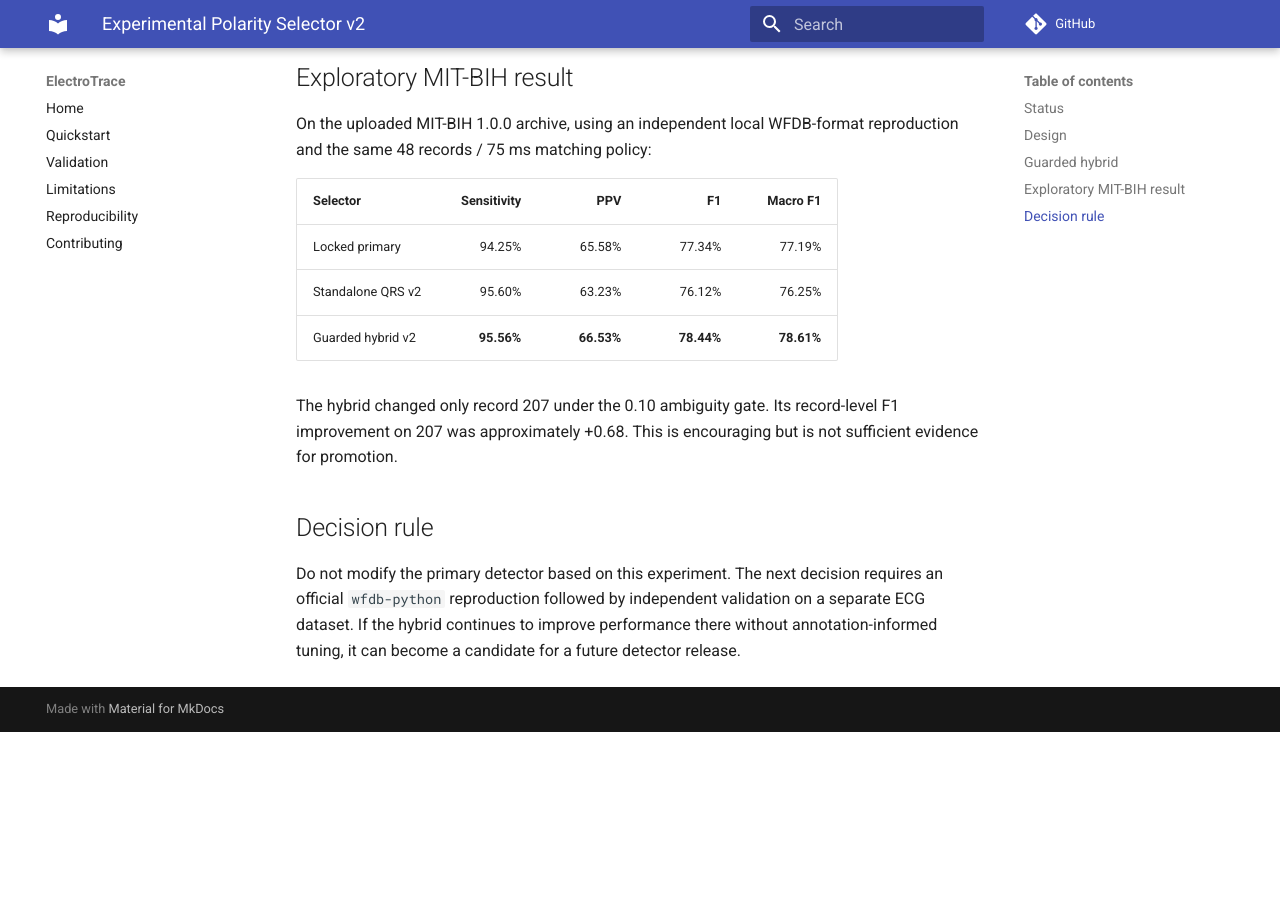
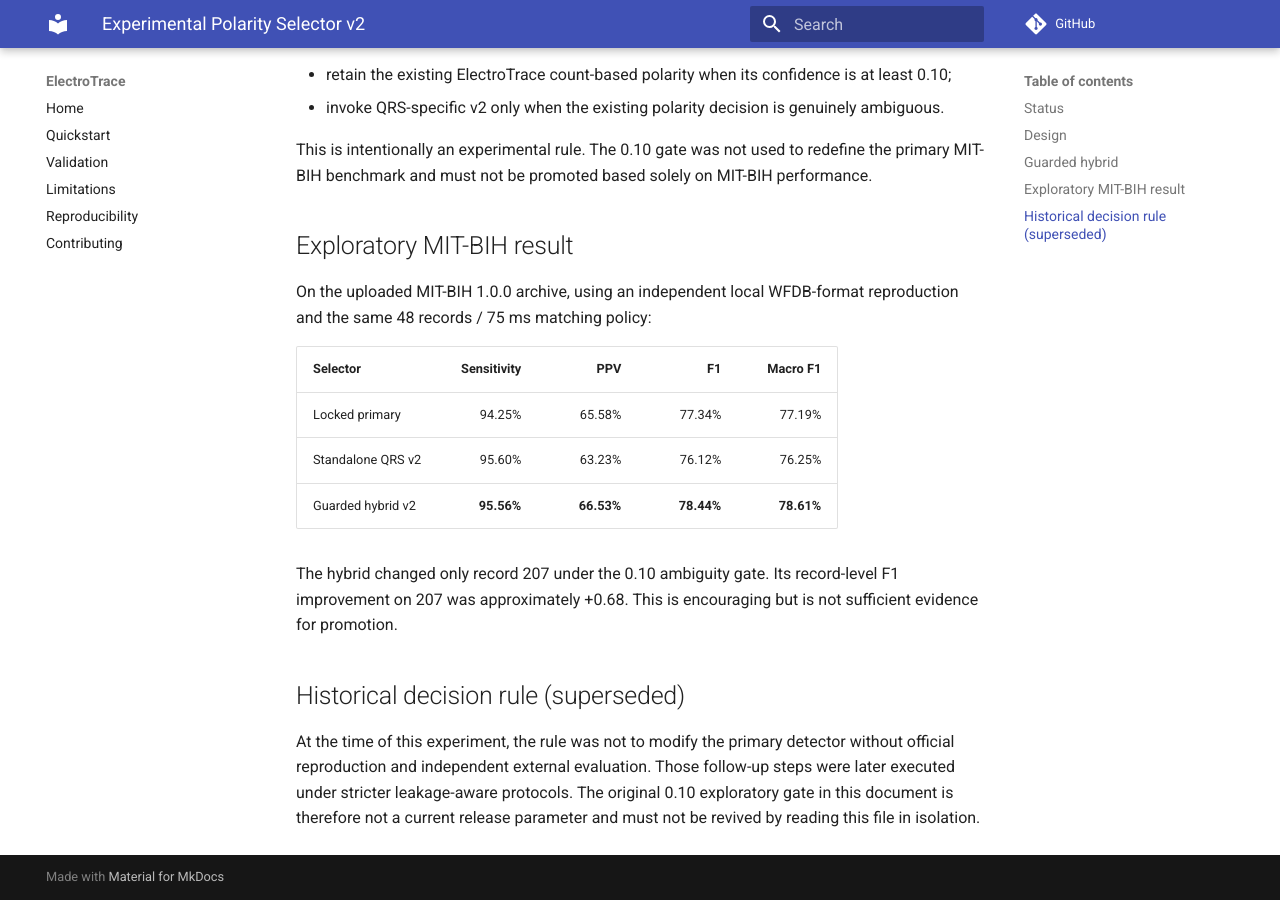
Before and after one commit to Virelion-Biotech/Virelion-ElectroTrace, an MkDocs documentation site: the page built from docs/POLARITY_V2.md, in a window 1280 px wide and 900 px high, scrolled down 957 px. Built offline with MkDocs 1.6.1 and Material for MkDocs 9.7.7, drawn with Linux system fonts in a browser that asks for light colours; comment, search, counter and statistics services are not loaded; before the commit the page ends 1689 px from its top, so only the background shows below that; some of the changed text lies outside the part shown.

Commit message:
Mark polarity v2 document as historical

```diff
--- a/docs/POLARITY_V2.md
+++ b/docs/POLARITY_V2.md
@@ -1,4 +1,11 @@
 # Experimental Polarity Selector v2
+
+> **Historical experiment.** This document records the early v2 polarity work
+> that informed later leakage analysis. It is not the current selector or gate
+> specification. The repository subsequently completed development-only gate
+> derivation, locked non-regression audits, and prospective external evaluation;
+> use `validation_reports/VALIDATION_STATUS.md` for current evidence.
+
 
 ## Status
 
@@ -37,6 +44,6 @@
 
 The hybrid changed only record 207 under the 0.10 ambiguity gate. Its record-level F1 improvement on 207 was approximately +0.68. This is encouraging but is not sufficient evidence for promotion.
 
-## Decision rule
+## Historical decision rule (superseded)
 
-Do not modify the primary detector based on this experiment. The next decision requires an official `wfdb-python` reproduction followed by independent validation on a separate ECG dataset. If the hybrid continues to improve performance there without annotation-informed tuning, it can become a candidate for a future detector release.
+At the time of this experiment, the rule was not to modify the primary detector without official reproduction and independent external evaluation. Those follow-up steps were later executed under stricter leakage-aware protocols. The original 0.10 exploratory gate in this document is therefore not a current release parameter and must not be revived by reading this file in isolation.
```
